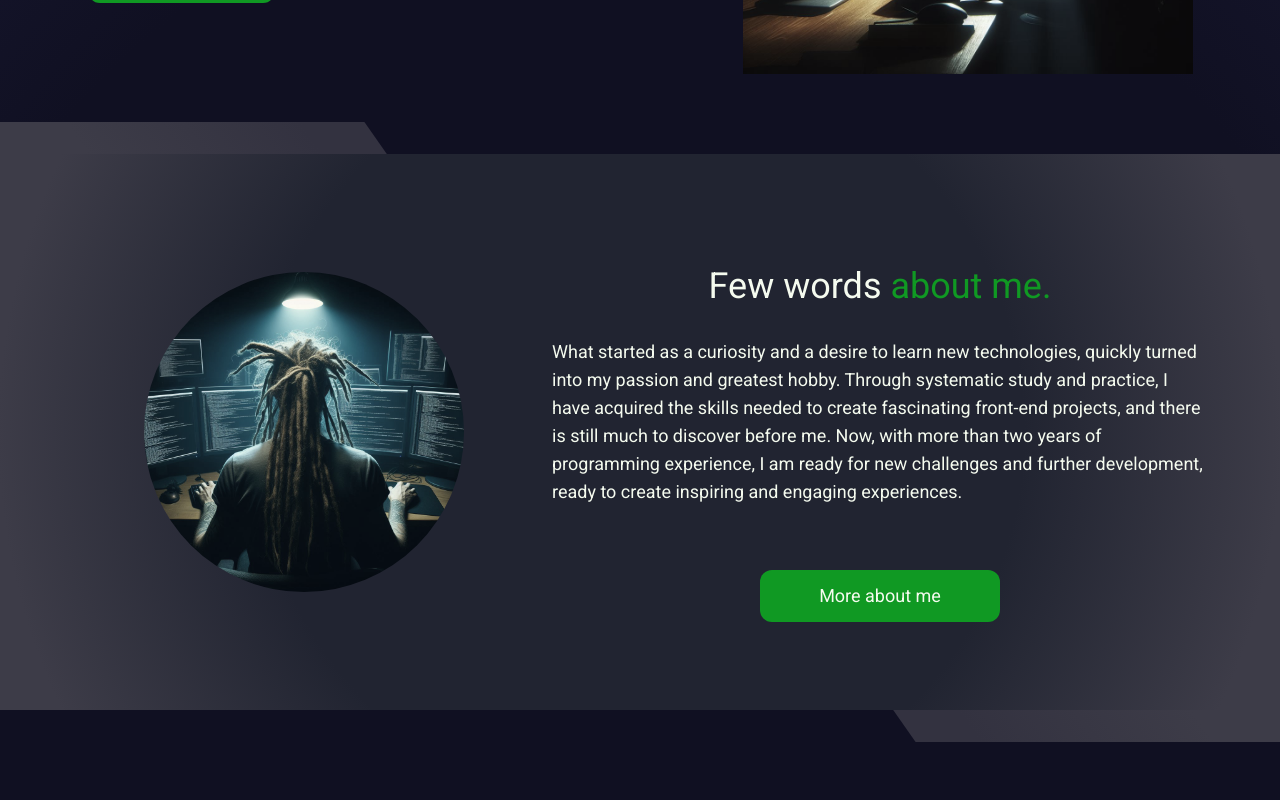
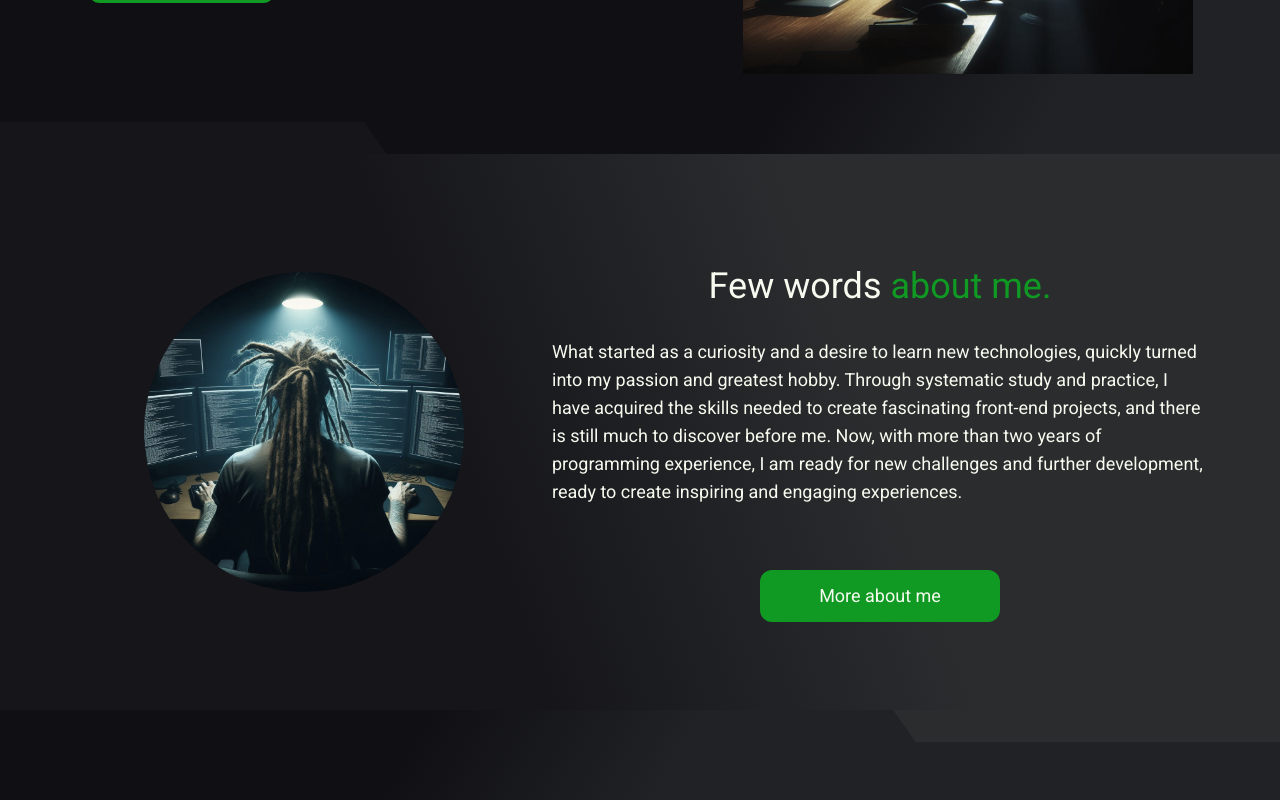
Before and after one commit to tomaszz95/mainsite, a Next.js app: page / in a window 1280 px wide. Shown: the part 520-1320 px from the top of the page. Built offline with nearby package versions, Linux system fonts and the light colour scheme.

Commit message:
fixed single project page

```diff
--- a/src/app/globals.css
+++ b/src/app/globals.css
@@ -9,8 +9,8 @@
 }
 
 body {
-	background: rgb(16, 16, 34);
-	background: radial-gradient(circle, rgba(16, 16, 34, 1) 58%, rgba(26, 26, 53, 1) 92%);
+	background: rgb(14, 14, 18);
+	background: linear-gradient(120deg, rgb(16, 16, 20) 44%, rgb(33, 34, 37) 55%);
 	color: #f5fbef;
 }
 
@@ -28,13 +28,13 @@ a {
 }
 
 .evenSection {
-	background: rgb(33, 36, 49);
-	background: radial-gradient(circle, rgba(33, 36, 49, 1) 55%, rgba(61, 60, 72, 1) 92%);
+	background: rgb(44, 44, 45);
+	background: linear-gradient(250deg, rgb(42, 44, 46) 34%, rgb(22, 22, 26) 63%);
 }
 
 .projectsList:nth-of-type(even) {
-	background: rgb(33, 36, 49);
-	background: radial-gradient(circle, rgba(33, 36, 49, 1) 55%, rgba(61, 60, 72, 1) 92%);
+	background: rgb(44, 44, 45);
+	background: linear-gradient(250deg, rgb(42, 44, 46) 32%, rgb(22, 22, 26) 67%);
 }
 
 .projectsList:nth-of-type(even) .leftGradient,
@@ -51,13 +51,11 @@ a {
 }
 
 .leftGradient {
-	background: rgba(61, 60, 72, 1);
-	background: linear-gradient(to left, rgba(51, 50, 64, 1) 15%, rgba(61, 60, 72, 1) 70%);
+	background: rgb(22, 22, 26);
 }
 
 .rightGradient {
-	background: rgb(33, 36, 49);
-	background: linear-gradient(to right, rgba(51, 50, 64, 1) 15%, rgba(61, 60, 72, 1) 70%);
+	background: rgb(42, 44, 46);
 }
 
 .projectsList ul li span,
@@ -74,23 +72,3 @@ a {
 		order: -1;
 	}
 }
-
-@media (min-width: 1300px) {
-	.leftGradient {
-		background: linear-gradient(to left, rgba(47, 46, 58, 1) 15%, rgba(61, 60, 72, 1) 70%);
-	}
-
-	.rightGradient {
-		background: linear-gradient(to right, rgba(47, 46, 58, 1) 23%, rgba(61, 60, 72, 1) 70%);
-	}
-}
-
-@media (min-width: 1600px) {
-	.leftGradient {
-		background: linear-gradient(to left, rgba(33, 36, 49, 1) 22%, rgba(61, 60, 72, 1) 80%);
-	}
-
-	.rightGradient {
-		background: linear-gradient(to right, rgba(33, 36, 49, 1) 22%, rgba(61, 60, 72, 1) 80%);
-	}
-}
--- a/src/components/singleProjectDetails/SingleProjectInfo.tsx
+++ b/src/components/singleProjectDetails/SingleProjectInfo.tsx
@@ -17,8 +17,10 @@ const SingleProjectInfo: React.FC<ComponentType> = ({ project }) => {
 
 	return (
 		<Wrapper>
-			<HeadingOne text='' coloredText={title} />
-			<CenteredSection classes='lg:flex-row'>
+			<div className='mt-14 xl:mt-28'>
+				<HeadingOne text='' coloredText={title} />
+			</div>
+			<CenteredSection classes='lg:flex-row xl:pt-4'>
 				<div className='flex flex-col items-center text-center lg:w-1/2 lg:mr-12 xl:mr-20 max-w-[600px]'>
 					<HeadingTwo text='About' coloredText='project' />
 					<p className='mb-4 lg:text-lg'>{shortDesc}</p>
```
